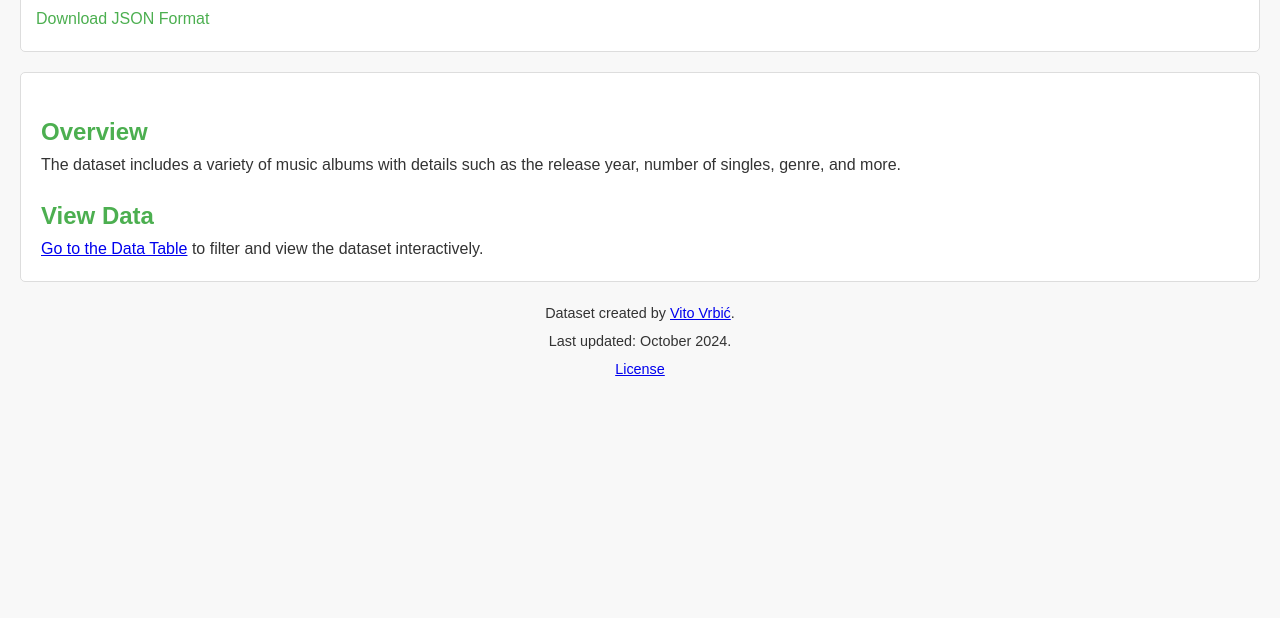
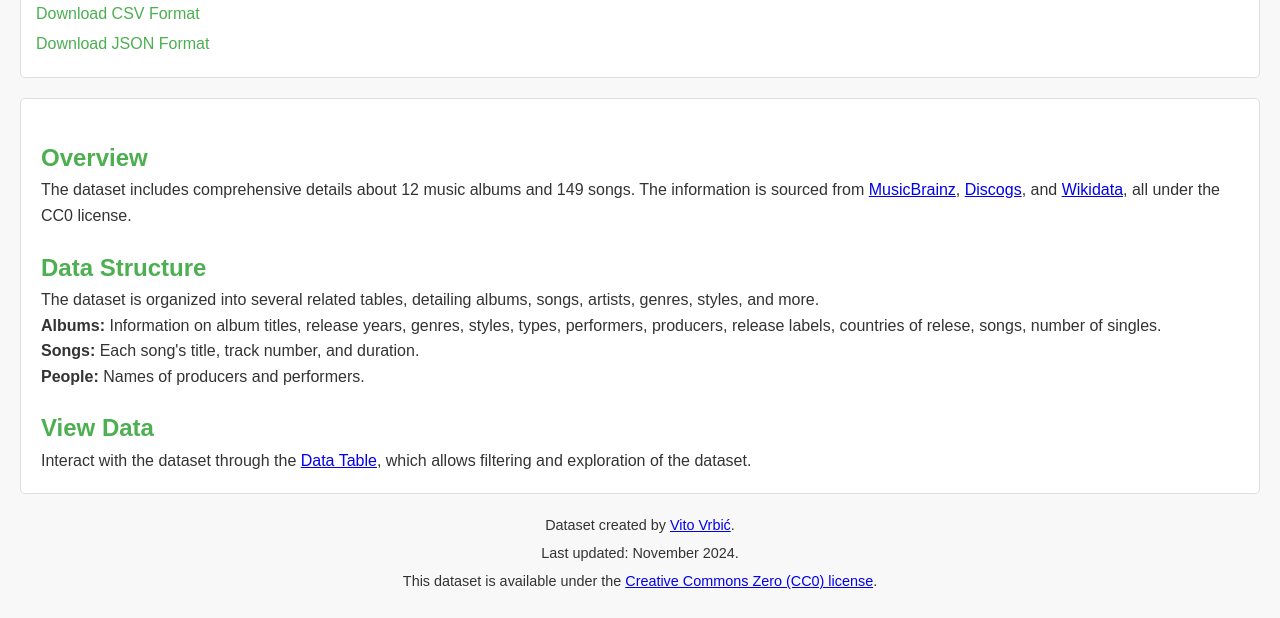
Before and after one commit to vito-vrbic/OR-Laboratorij, a plain HTML site: page view/frontend/index.html in a window 1280 px wide. Shown: the part 246-864 px from the top of the page. Before the commit the page ends 800 px from the top, so only its background shows below. Drawn offline with Linux system fonts and the light colour scheme.

Commit message:
edited index.html and datatable.html

```diff
--- a/view/frontend/index.html
+++ b/view/frontend/index.html
@@ -3,15 +3,16 @@
 <head>
     <meta charset="UTF-8">
     <meta name="viewport" content="width=device-width, initial-scale=1.0">
+    <meta name="description" content="A comprehensive open dataset of music albums and songs, detailing album titles, artists, genres, and more, for educational and research purposes.">
+    <meta name="keywords" content="Music Albums, Songs Dataset, Music Metadata, Open Dataset, Music Information, Albums and Songs, PostgreSQL, CSV, JSON, MusicBrainz, Discogs, Wikidata">
+    <meta name="author" content="Vito Vrbić">
     <title>Music Albums Dataset</title>
-    <meta name="description" content="A dataset containing information about music albums and songs.">
-    <meta name="author" content="Vito Vrbić">
     <link rel="stylesheet" href="./index_styles.css">
 </head>
 <body>
     <header>
         <h1>Music Albums and Songs Dataset</h1>
-        <p>This dataset contains factual information about music albums and songs, including album titles, artists, genres, and more.</p>
+        <p>This dataset offers factual information about music albums and songs, including titles, artists, genres, producers, and more. It serves as an educational resource developed for the <a href="https://www.fer.unizg.hr/en/course/opecom_b" target="_blank">Open Computing course</a> at the <a href="https://www.fer.unizg.hr/en" target="_blank">University of Zagreb Faculty of Electrical Engineering and Computing</a>.</p>
     </header>
     <nav>
         <h2>Download Data</h2>
@@ -21,15 +22,26 @@
         </ul>
     </nav>
     <main>
-        <h2>Overview</h2>
-        <p>The dataset includes a variety of music albums with details such as the release year, number of singles, genre, and more.</p>
-        <h2>View Data</h2>
-        <p><a href="datatable.html">Go to the Data Table</a> to filter and view the dataset interactively.</p>
+        <section>
+            <h2>Overview</h2>
+            <p>The dataset includes comprehensive details about 12 music albums and 149 songs. The information is sourced from <a href="https://www.musicbrainz.org" target="_blank">MusicBrainz</a>, <a href="https://www.discogs.com" target="_blank">Discogs</a>, and <a href="https://www.wikidata.org" target="_blank">Wikidata</a>, all under the CC0 license.</p>
+        </section>
+        <section>
+            <h2>Data Structure</h2>
+            <p>The dataset is organized into several related tables, detailing albums, songs, artists, genres, styles, and more.</p>
+                <p><strong>Albums:</strong> Information on album titles, release years, genres, styles, types, performers, producers, release labels, countries of relese, songs, number of singles.</p>
+                <p><strong>Songs:</strong> Each song's title, track number, and duration.</p>
+                <p><strong>People:</strong> Names of producers and performers.</p>
+        </section>
+        <section>
+            <h2>View Data</h2>
+            <p>Interact with the dataset through the <a href="datatable.html">Data Table</a>, which allows filtering and exploration of the dataset.</p>
+        </section>
     </main>
     <footer>
         <p>Dataset created by <a href="mailto:vito.vrbic@unizg.fer.hr">Vito Vrbić</a>.</p>
-        <p>Last updated: October 2024.</p>
-        <p><a href="./LICENSE">License</a></p>
+        <p>Last updated: November 2024.</p>
+        <p>This dataset is available under the <a href="./LICENSE" target="_blank">Creative Commons Zero (CC0) license</a>.</p>
     </footer>
 </body>
 </html>
```
Also changed, not shown: view/frontend/datatable.html (+1 -1 lines).
